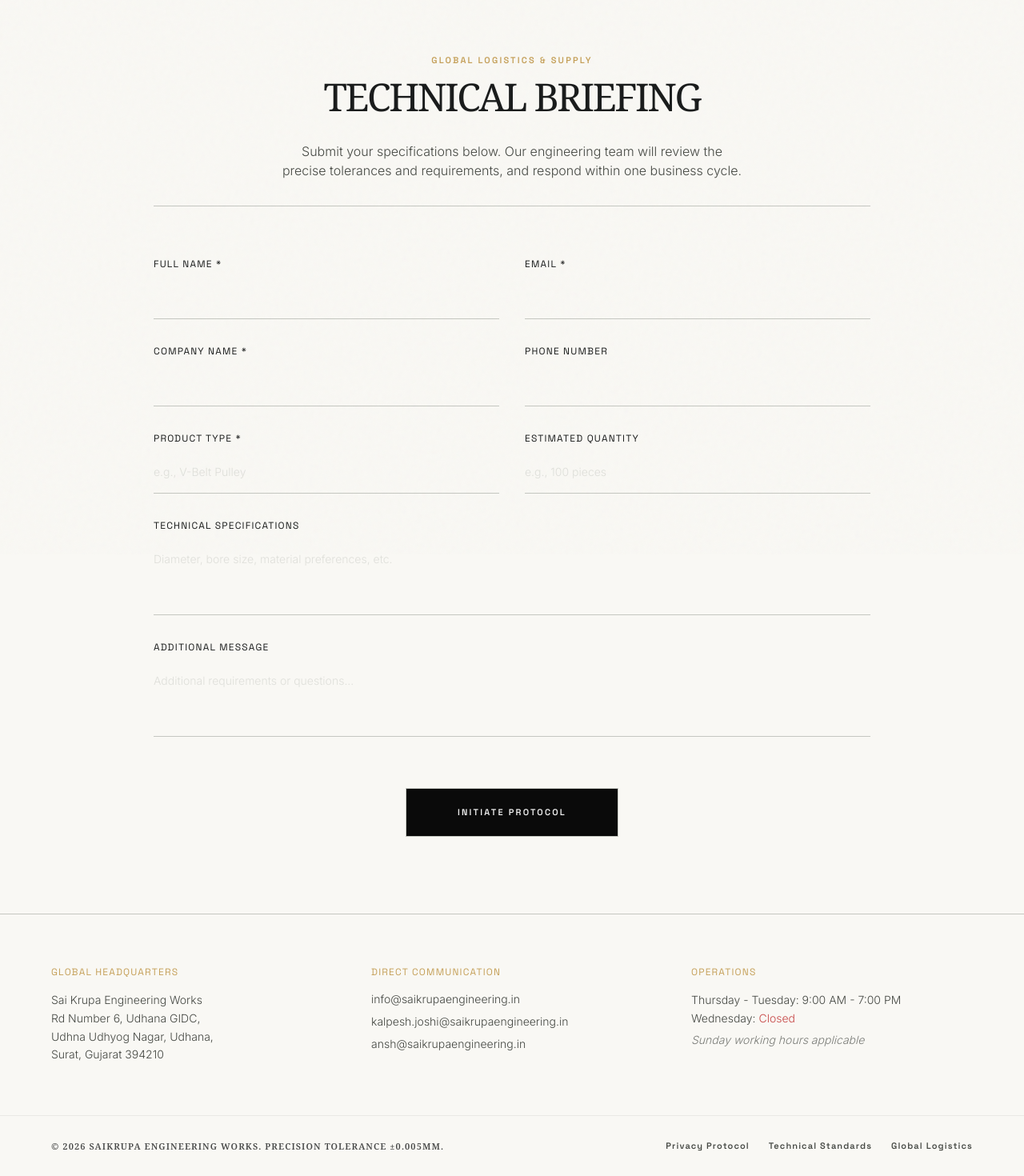
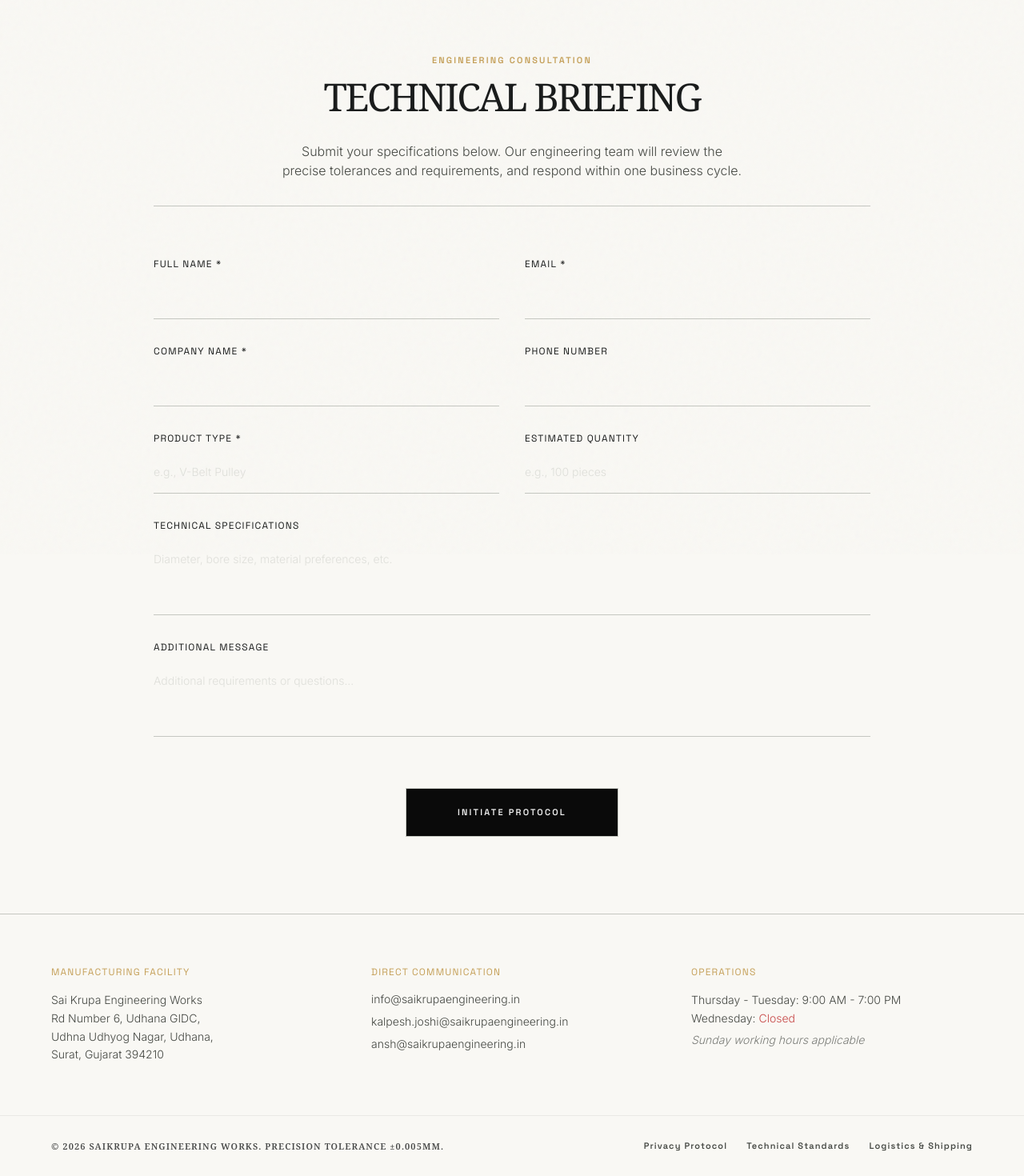
Before and after one commit to DrkSpy/SKE_V1, a React (Vite) app: page /briefing in a window 1280 px wide. Shown: the part 107-1577 px from the top of the page at 80% size. Built offline with nearby package versions, Linux system fonts and the light colour scheme.

Commit message:
minor fixes

```diff
--- a/src/Layout.tsx
+++ b/src/Layout.tsx
@@ -108,7 +108,7 @@ export default function Layout() {
         {/* Contact Information Section */}
         <div className="w-full px-6 md:px-margin-page py-16 max-w-7xl mx-auto grid grid-cols-1 md:grid-cols-3 gap-12 border-b border-outline-variant/30">
           <div className="flex flex-col gap-4">
-            <h3 className="font-label-caps text-xs text-tertiary uppercase tracking-widest">Global Headquarters</h3>
+            <h3 className="font-label-caps text-xs text-tertiary uppercase tracking-widest">Manufacturing Facility</h3>
             <p className="font-body-airy text-sm text-on-surface-variant dark:text-primary-fixed-dim leading-relaxed">
               Sai Krupa Engineering Works<br />
               Rd Number 6, Udhana GIDC,<br />
@@ -144,7 +144,7 @@ export default function Layout() {
           <nav className="flex flex-wrap justify-center md:justify-end gap-6 items-center">
             <a href="#" className="font-technical-data font-label-caps text-label-caps text-on-surface-variant dark:text-secondary-fixed-dim hover:underline decoration-border-width transition-all duration-500 ease-in-out">Privacy Protocol</a>
             <a href="#" className="font-technical-data font-label-caps text-label-caps text-on-surface-variant dark:text-secondary-fixed-dim hover:underline decoration-border-width transition-all duration-500 ease-in-out">Technical Standards</a>
-            <a href="#" className="font-technical-data font-label-caps text-label-caps text-on-surface-variant dark:text-secondary-fixed-dim hover:underline decoration-border-width transition-all duration-500 ease-in-out">Global Logistics</a>
+            <a href="#" className="font-technical-data font-label-caps text-label-caps text-on-surface-variant dark:text-secondary-fixed-dim hover:underline decoration-border-width transition-all duration-500 ease-in-out">Logistics & Shipping</a>
           </nav>
         </div>
       </footer>
--- a/src/pages/Briefing.tsx
+++ b/src/pages/Briefing.tsx
@@ -10,7 +10,7 @@ export default function Briefing() {
         className="w-full max-w-4xl mx-auto flex flex-col gap-16"
       >
         <div className="flex flex-col gap-4 border-b border-outline-variant pb-8 text-center items-center">
-          <span className="font-technical-data text-label-caps text-tertiary tracking-[0.2em] uppercase">Global Logistics & Supply</span>
+          <span className="font-technical-data text-label-caps text-tertiary tracking-[0.2em] uppercase">Engineering Consultation</span>
           <h1 className="font-display-xl text-4xl md:text-5xl text-on-surface dark:text-inverse-on-surface uppercase leading-none tracking-tighter">Technical Briefing</h1>
           <p className="font-body-airy text-on-surface-variant dark:text-primary-fixed-dim mt-4 max-w-xl text-center">
             Submit your specifications below. Our engineering team will review the precise tolerances and requirements, and respond within one business cycle.
```
